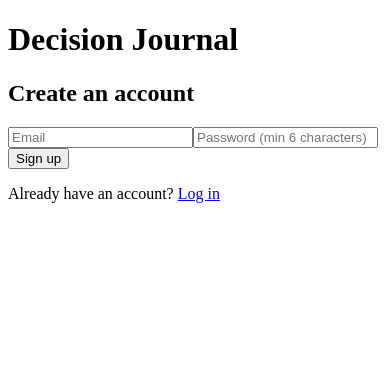
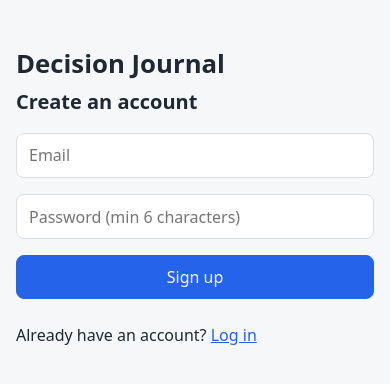
Before and after one commit to Poornimaa-devi/decision-journal, a React app in the folder frontend/: page /signup in a window 390 px wide. Shown: the top 384 px of the page. Built offline with nearby package versions, Linux system fonts and the light colour scheme; the HTML template or start-up script is replaced by a standard one.

Commit message:
add mobile-first responsive stylesheet and layout markup

```diff
--- a/frontend/src/components/layout/Layout.jsx
+++ b/frontend/src/components/layout/Layout.jsx
@@ -1,18 +1,20 @@
 import { Outlet, useLocation } from "react-router-dom";
 import Header from "./Header";
 import Navbar from "./Navbar";
-import ErrorBoundary from "../common/Errorboundary";
+import ErrorBoundary from "../common/ErrorBoundary";
 
 function Layout() {
   const location = useLocation();
 
   return (
-    <div>
+    <div className="container">
       <Header />
       <Navbar />
-      <ErrorBoundary key={location.pathname}>
-        <Outlet />
-      </ErrorBoundary>
+      <main>
+        <ErrorBoundary key={location.pathname}>
+          <Outlet />
+        </ErrorBoundary>
+      </main>
     </div>
   );
 }
--- a/frontend/src/components/layout/Navbar.jsx
+++ b/frontend/src/components/layout/Navbar.jsx
@@ -5,12 +5,12 @@ function Navbar() {
   const { logout } = useAuth();
 
   return (
-    <nav>
-      <NavLink to="/" end>Goals</NavLink>{" | "}
-      <NavLink to="/decisions">Decisions</NavLink>{" | "}
-      <NavLink to="/insights">Insights</NavLink>{" | "}
-      <NavLink to="/profile">Profile</NavLink>{" | "}
-      <button onClick={logout}>Log out</button>
+    <nav className="navbar" aria-label="Main">
+      <NavLink to="/" end>Goals</NavLink>
+      <NavLink to="/decisions">Decisions</NavLink>
+      <NavLink to="/insights">Insights</NavLink>
+      <NavLink to="/profile">Profile</NavLink>
+      <button className="link-button" onClick={logout}>Log out</button>
     </nav>
   );
 }
--- a/frontend/src/index.css
+++ b/frontend/src/index.css
@@ -1,111 +1,321 @@
+/* ---------- Design tokens ---------- */
 :root {
-  --text: #6b6375;
-  --text-h: #08060d;
-  --bg: #fff;
-  --border: #e5e4e7;
-  --code-bg: #f4f3ec;
-  --accent: #aa3bff;
-  --accent-bg: rgba(170, 59, 255, 0.1);
-  --accent-border: rgba(170, 59, 255, 0.5);
-  --social-bg: rgba(244, 243, 236, 0.5);
-  --shadow:
-    rgba(0, 0, 0, 0.1) 0 10px 15px -3px, rgba(0, 0, 0, 0.05) 0 4px 6px -2px;
+  --color-bg: #f6f7f9;
+  --color-surface: #ffffff;
+  --color-text: #1f2933;
+  --color-muted: #52606d;
+  --color-border: #d9dee4;
+  --color-hover: #e8ecf1;
+  --color-primary: #2563eb;
+  --color-primary-dark: #1d4ed8;
+  --color-danger: #b91c1c;
+  --color-danger-bg: #fef2f2;
+  --color-danger-border: #fecaca;
 
-  --sans: system-ui, 'Segoe UI', Roboto, sans-serif;
-  --heading: system-ui, 'Segoe UI', Roboto, sans-serif;
-  --mono: ui-monospace, Consolas, monospace;
+  --radius: 0.5rem;
+  --space-1: 0.5rem;
+  --space-2: 1rem;
+  --space-3: 1.5rem;
+  --space-4: 2rem;
 
-  font: 18px/145% var(--sans);
-  letter-spacing: 0.18px;
-  color-scheme: light dark;
-  color: var(--text);
-  background: var(--bg);
-  font-synthesis: none;
-  text-rendering: optimizeLegibility;
-  -webkit-font-smoothing: antialiased;
-  -moz-osx-font-smoothing: grayscale;
-
-  @media (max-width: 1024px) {
-    font-size: 16px;
-  }
+  font-family: system-ui, -apple-system, "Segoe UI", Roboto, sans-serif;
+  line-height: 1.5;
+  color: var(--color-text);
+  background: var(--color-bg);
 }
 
-@media (prefers-color-scheme: dark) {
-  :root {
-    --text: #9ca3af;
-    --text-h: #f3f4f6;
-    --bg: #16171d;
-    --border: #2e303a;
-    --code-bg: #1f2028;
-    --accent: #c084fc;
-    --accent-bg: rgba(192, 132, 252, 0.15);
-    --accent-border: rgba(192, 132, 252, 0.5);
-    --social-bg: rgba(47, 48, 58, 0.5);
-    --shadow:
-      rgba(0, 0, 0, 0.4) 0 10px 15px -3px, rgba(0, 0, 0, 0.25) 0 4px 6px -2px;
-  }
-
-  #social .button-icon {
-    filter: invert(1) brightness(2);
-  }
+/* ---------- Base ---------- */
+*,
+*::before,
+*::after {
+  box-sizing: border-box;
 }
 
 body {
   margin: 0;
-}
-
-#root {
-  width: 1126px;
-  max-width: 100%;
-  margin: 0 auto;
-  text-align: center;
-  border-inline: 1px solid var(--border);
-  min-height: 100svh;
-  display: flex;
-  flex-direction: column;
-  box-sizing: border-box;
-}
-
-h1,
-h2 {
-  font-family: var(--heading);
-  font-weight: 500;
-  color: var(--text-h);
+  min-height: 100vh;
 }
 
 h1 {
-  font-size: 56px;
-  letter-spacing: -1.68px;
-  margin: 32px 0;
-  @media (max-width: 1024px) {
-    font-size: 36px;
-    margin: 20px 0;
-  }
+  margin: 0;
+  font-size: clamp(1.5rem, 1rem + 2.5vw, 2.25rem);
+  line-height: 1.2;
 }
+
 h2 {
-  font-size: 24px;
-  line-height: 118%;
-  letter-spacing: -0.24px;
-  margin: 0 0 8px;
-  @media (max-width: 1024px) {
-    font-size: 20px;
-  }
+  margin: 0 0 var(--space-2);
+  font-size: 1.25rem;
 }
+
+h3 {
+  margin: 0 0 var(--space-1);
+  font-size: 1.05rem;
+}
+
 p {
+  margin: 0 0 var(--space-1);
+}
+
+a {
+  color: var(--color-primary);
+}
+
+img,
+svg {
+  max-width: 100%;
+}
+
+:focus-visible {
+  outline: 3px solid #93c5fd;
+  outline-offset: 2px;
+}
+
+/* ---------- Layout ---------- */
+.container {
+  width: 100%;
+  max-width: 60rem;
+  margin-inline: auto;
+  padding: var(--space-2);
+}
+
+header {
+  padding-block: var(--space-2) var(--space-1);
+}
+
+header p {
+  color: var(--color-muted);
+}
+
+main {
+  padding-bottom: var(--space-4);
+}
+
+/* ---------- Navbar ---------- */
+.navbar {
+  display: flex;
+  flex-wrap: wrap;
+  align-items: center;
+  gap: var(--space-1);
+  padding-block: var(--space-1);
+  margin-bottom: var(--space-3);
+  border-bottom: 1px solid var(--color-border);
+}
+
+.navbar a {
+  display: inline-flex;
+  align-items: center;
+  min-height: 44px;
+  padding: 0.5rem 0.75rem;
+  border-radius: var(--radius);
+  color: var(--color-text);
+  text-decoration: none;
+}
+
+.navbar a:hover {
+  background: var(--color-hover);
+}
+
+.navbar a.active {
+  background: var(--color-primary);
+  color: #fff;
+}
+
+.navbar .link-button {
+  margin-left: auto;
+}
+
+/* ---------- Forms ---------- */
+form {
+  display: grid;
+  gap: var(--space-2);
+  margin-bottom: var(--space-3);
+}
+
+.form-field {
+  display: grid;
+  gap: 0.25rem;
+}
+
+label {
+  font-size: 0.9rem;
+  font-weight: 600;
+}
+
+input,
+select,
+textarea {
+  width: 100%;
+  min-height: 44px;
+  padding: 0.6rem 0.75rem;
+  border: 1px solid var(--color-border);
+  border-radius: var(--radius);
+  background: var(--color-surface);
+  color: inherit;
+  font: inherit;
+  font-size: 1rem; /* 16px+ stops iOS zooming on focus */
+}
+
+textarea {
+  min-height: 6rem;
+  resize: vertical;
+}
+
+input[aria-invalid="true"],
+select[aria-invalid="true"],
+textarea[aria-invalid="true"] {
+  border-color: var(--color-danger);
+}
+
+p[role="alert"] {
+  margin: 0;
+  font-size: 0.875rem;
+  color: var(--color-danger);
+}
+
+div[role="alert"] {
+  margin-block: var(--space-2);
+  padding: var(--space-2);
+  border: 1px solid var(--color-danger-border);
+  border-radius: var(--radius);
+  background: var(--color-danger-bg);
+  color: #7f1d1d;
+}
+
+/* ---------- Buttons ---------- */
+button {
+  min-height: 44px;
+  padding: 0.5rem 1rem;
+  border: 1px solid var(--color-border);
+  border-radius: var(--radius);
+  background: var(--color-surface);
+  color: inherit;
+  font: inherit;
+  cursor: pointer;
+  transition: background-color 0.15s ease;
+}
+
+button:hover:not(:disabled) {
+  background: var(--color-hover);
+}
+
+button:disabled {
+  opacity: 0.6;
+  cursor: not-allowed;
+}
+
+button[type="submit"] {
+  border-color: var(--color-primary);
+  background: var(--color-primary);
+  color: #fff;
+}
+
+button[type="submit"]:hover:not(:disabled) {
+  background: var(--color-primary-dark);
+}
+
+/* ---------- Search / filter toolbar ---------- */
+.toolbar {
+  display: grid;
+  gap: var(--space-1);
+  margin-block: var(--space-2);
+}
+
+/* ---------- Cards and panels ---------- */
+.goal-list {
+  display: grid;
+  gap: var(--space-2);
+  grid-template-columns: repeat(auto-fill, minmax(min(100%, 16rem), 1fr));
+}
+
+.goal-card,
+.dashboard-summary,
+.analytics,
+.profile,
+.notifications {
+  padding: var(--space-2);
+  border: 1px solid var(--color-border);
+  border-radius: var(--radius);
+  background: var(--color-surface);
+}
+
+.goal-card {
+  display: flex;
+  flex-direction: column;
+  gap: 0.5rem;
+  overflow-wrap: anywhere;
+}
+
+.goal-card p {
   margin: 0;
 }
 
-code,
-.counter {
-  font-family: var(--mono);
-  display: inline-flex;
-  border-radius: 4px;
-  color: var(--text-h);
+.dashboard-summary,
+.analytics,
+.profile,
+.notifications {
+  margin-bottom: var(--space-3);
 }
 
-code {
-  font-size: 15px;
-  line-height: 135%;
-  padding: 4px 8px;
-  background: var(--code-bg);
+.notifications ul {
+  margin: 0;
+  padding-left: 1.25rem;
 }
+
+/* ---------- Decisions list ---------- */
+.decision-list {
+  display: grid;
+  gap: var(--space-1);
+  margin: 0;
+  padding: 0;
+  list-style: none;
+}
+
+.decision-list li {
+  display: flex;
+  flex-wrap: wrap;
+  justify-content: space-between;
+  gap: var(--space-1);
+  padding: var(--space-2);
+  border: 1px solid var(--color-border);
+  border-radius: var(--radius);
+  background: var(--color-surface);
+  overflow-wrap: anywhere;
+}
+
+.decision-list a {
+  font-weight: 600;
+}
+
+/* ---------- Login / signup ---------- */
+.auth-page {
+  max-width: 26rem;
+  margin: var(--space-3) auto;
+  padding: var(--space-3) var(--space-2);
+}
+
+.auth-page h1 {
+  margin-bottom: var(--space-1);
+}
+
+/* ---------- Larger screens (mobile-first: only additions) ---------- */
+@media (min-width: 40rem) {
+  .container {
+    padding: var(--space-3);
+  }
+
+  .toolbar {
+    grid-template-columns: 2fr 1fr 1fr;
+  }
+
+  form {
+    max-width: 36rem;
+  }
+}
+
+/* ---------- Respect "reduce motion" ---------- */
+@media (prefers-reduced-motion: reduce) {
+  * {
+    transition: none !important;
+    animation: none !important;
+  }
+}
--- a/frontend/src/main.jsx
+++ b/frontend/src/main.jsx
@@ -3,6 +3,7 @@ import { createRoot } from "react-dom/client";
 import { BrowserRouter } from "react-router-dom";
 import { AuthProvider } from "./auth/AuthProvider";
 import App from "./App.jsx";
+import "./index.css";
 
 createRoot(document.getElementById("root")).render(
   <StrictMode>
--- a/frontend/src/pages/Goalspages.jsx
+++ b/frontend/src/pages/Goalspages.jsx
@@ -61,7 +61,7 @@ function GoalsPage() {
     <div>
       <h2>Goals</h2>
       <GoalForm onAddGoal={handleAddGoal} decisions={decisions ?? []} />
-
+      <div className="toolbar">
       <input
         type="text"
         placeholder="Search goals..."
@@ -81,6 +81,7 @@ function GoalsPage() {
         <option value="oldest">Oldest first</option>
         <option value="progress">By progress</option>
       </select>
+      </div>
 
       {actionError && <ErrorMessage error={actionError} />}
 
--- a/frontend/src/pages/LoginPage.jsx
+++ b/frontend/src/pages/LoginPage.jsx
@@ -23,7 +23,7 @@ function LoginPage() {
   }
 
   return (
-    <div>
+    <div className="auth-page">
       <h1>Decision Journal</h1>
       <h2>Log in</h2>
       <form onSubmit={form.handleSubmit} noValidate>
--- a/frontend/src/pages/SignupPage.jsx
+++ b/frontend/src/pages/SignupPage.jsx
@@ -36,7 +36,7 @@ function SignupPage() {
   }
 
   return (
-    <div>
+    <div className="auth-page">
       <h1>Decision Journal</h1>
       <h2>Create an account</h2>
       <form onSubmit={handleSubmit}>
```
Also changed, not shown: 2 other files (tests, documents, lock files or other folders).
